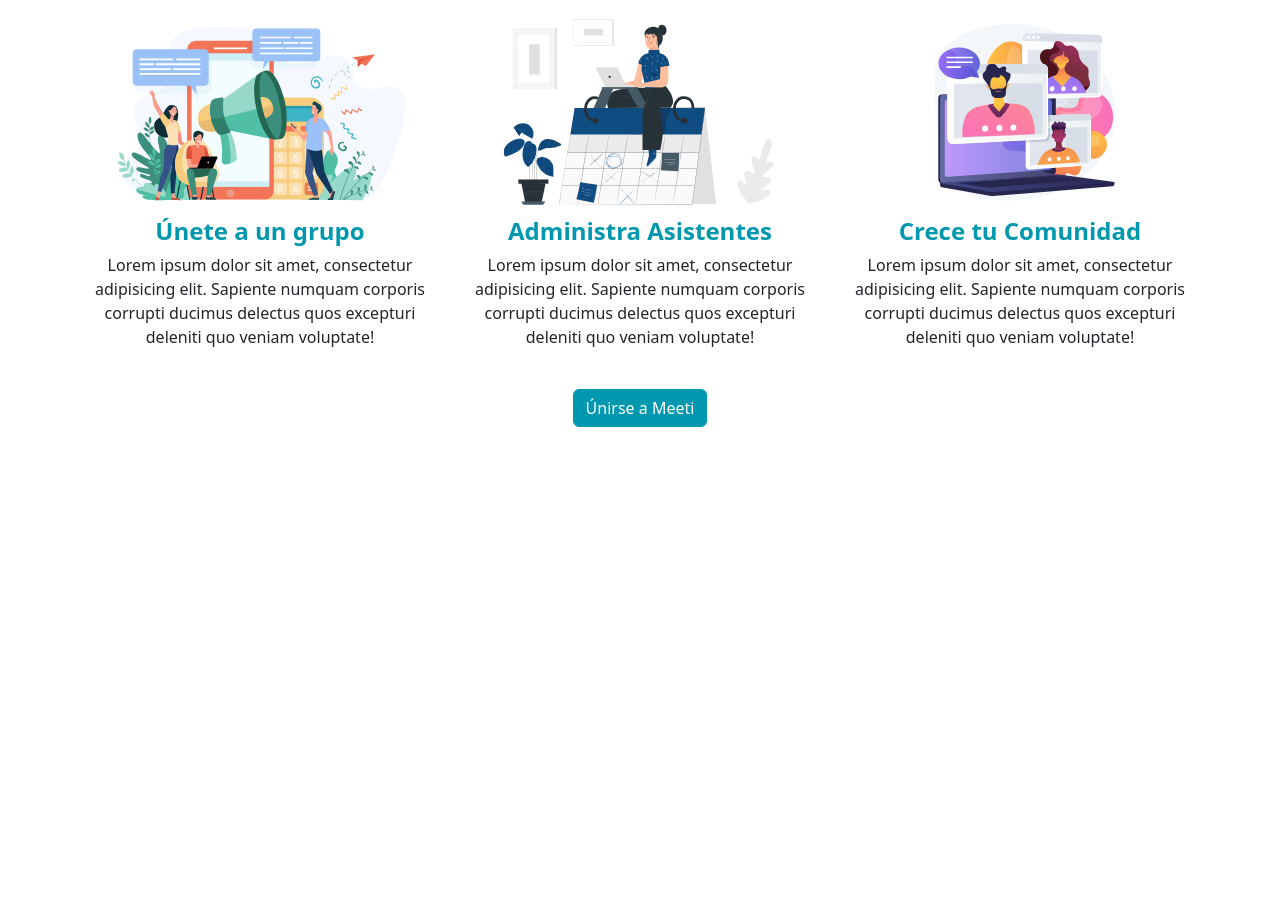
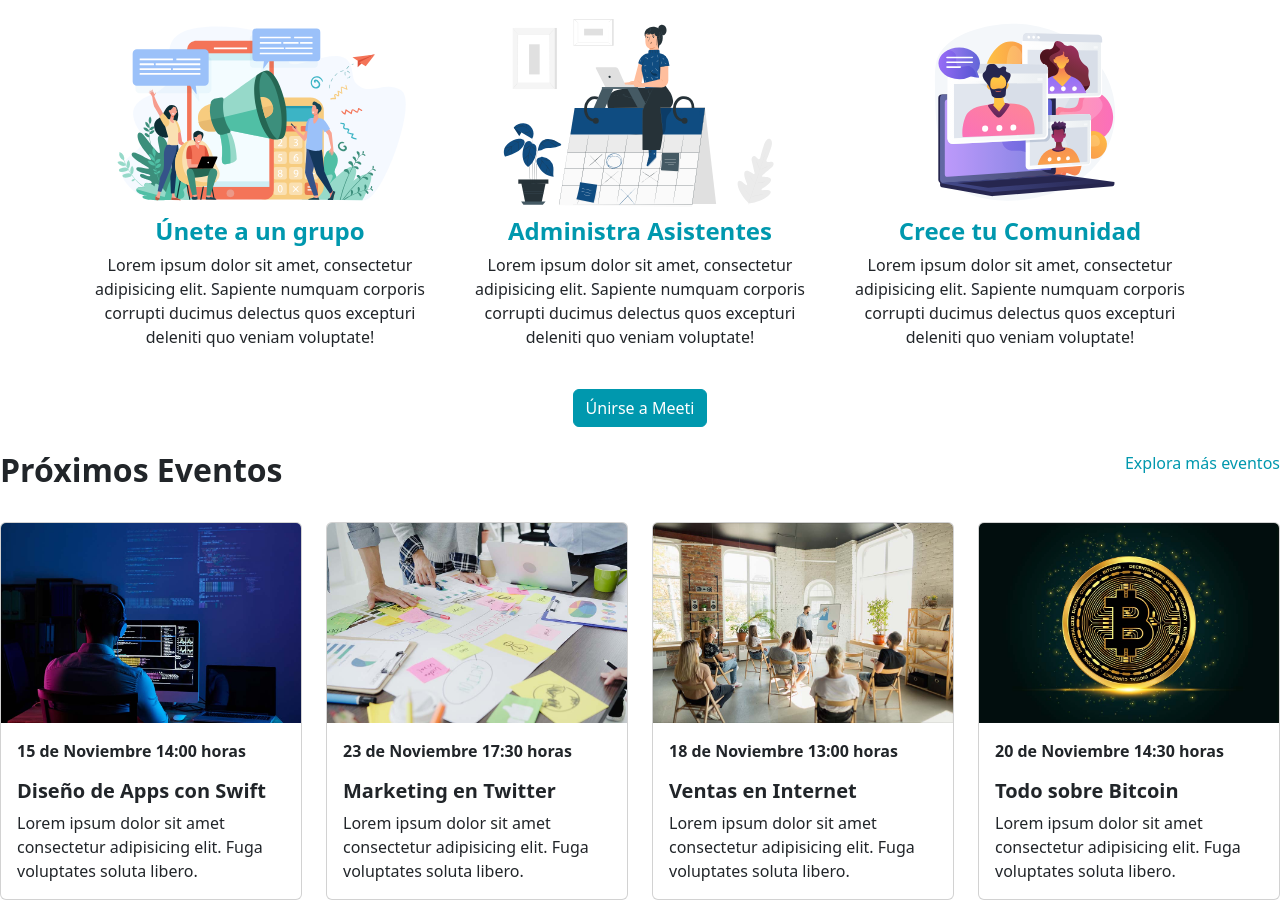
Before and after one commit to Ara-Polanco/meet, a website: page index.html in a window 1280 px wide. Shown: the part 1034-1934 px from the top of the page. Before the commit the page ends 1485 px from the top, so only its background shows below. Drawn offline with Linux system fonts and the light colour scheme.

Commit message:
Adding: main section

```diff
--- a/index.html
+++ b/index.html
@@ -59,5 +59,59 @@
         </div>
     </section>
 
+    <main class="container-lx eventos">
+        <div class="d-flex justify-content-between">
+            <h2 >Próximos Eventos</h2>
+            <a href="#" class="text-secondary text-decoration-none d-none d-sm-block">Explora más eventos</a>
+        </div>
+
+        <div class="row mt-4">
+            <div class="col-md-6 col-lg-3">
+                <div class="card">
+                    <img class="card-img-top" src="img/evento_1.jpg" alt="Imagen evento">
+                    <div class="card-body">
+                        <p class="card-text fecha fw-bold">15 de Noviembre 14:00 horas</p>
+                        <h3 class="card-title fs-5">Diseño de Apps con Swift</h3>
+                        <p class="card-text descripcion">Lorem ipsum dolor sit amet consectetur adipisicing elit. Fuga voluptates soluta libero.</p>
+                    </div>
+                </div>
+            </div>
+
+            <div class="col-md-6 col-lg-3">
+                <div class="card">
+                    <img class="card-img-top" src="img/evento_2.jpg" alt="Imagen evento">
+                    <div class="card-body">
+                        <p class="card-text fecha fw-bold">23 de Noviembre 17:30 horas</p>
+                        <h3 class="card-title fs-5">Marketing en Twitter</h3>
+                        <p class="card-text descripcion">Lorem ipsum dolor sit amet consectetur adipisicing elit. Fuga voluptates soluta libero.</p>
+                    </div>
+                </div>
+            </div>
+
+            <div class="col-md-6 col-lg-3">
+                <div class="card">
+                    <img class="card-img-top" src="img/evento_3.jpg" alt="Imagen evento">
+                    <div class="card-body">
+                        <p class="card-text fecha fw-bold">18 de Noviembre 13:00 horas</p>
+                        <h3 class="card-title fs-5">Ventas en Internet</h3>
+                        <p class="card-text descripcion">Lorem ipsum dolor sit amet consectetur adipisicing elit. Fuga voluptates soluta libero.</p>
+                    </div>
+                </div>
+            </div>
+
+            <div class="col-md-6 col-lg-3">
+                <div class="card">
+                    <img class="card-img-top" src="img/evento_4.jpg" alt="Imagen evento">
+                    <div class="card-body">
+                        <p class="card-text fecha fw-bold">20 de Noviembre 14:30 horas</p>
+                        <h3 class="card-title fs-5">Todo sobre Bitcoin</h3>
+                        <p class="card-text descripcion">Lorem ipsum dolor sit amet consectetur adipisicing elit. Fuga voluptates soluta libero.</p>
+                    </div>
+                </div>
+            </div>
+        </div>
+
+    </main>
+
 </body>
 </html>
```
